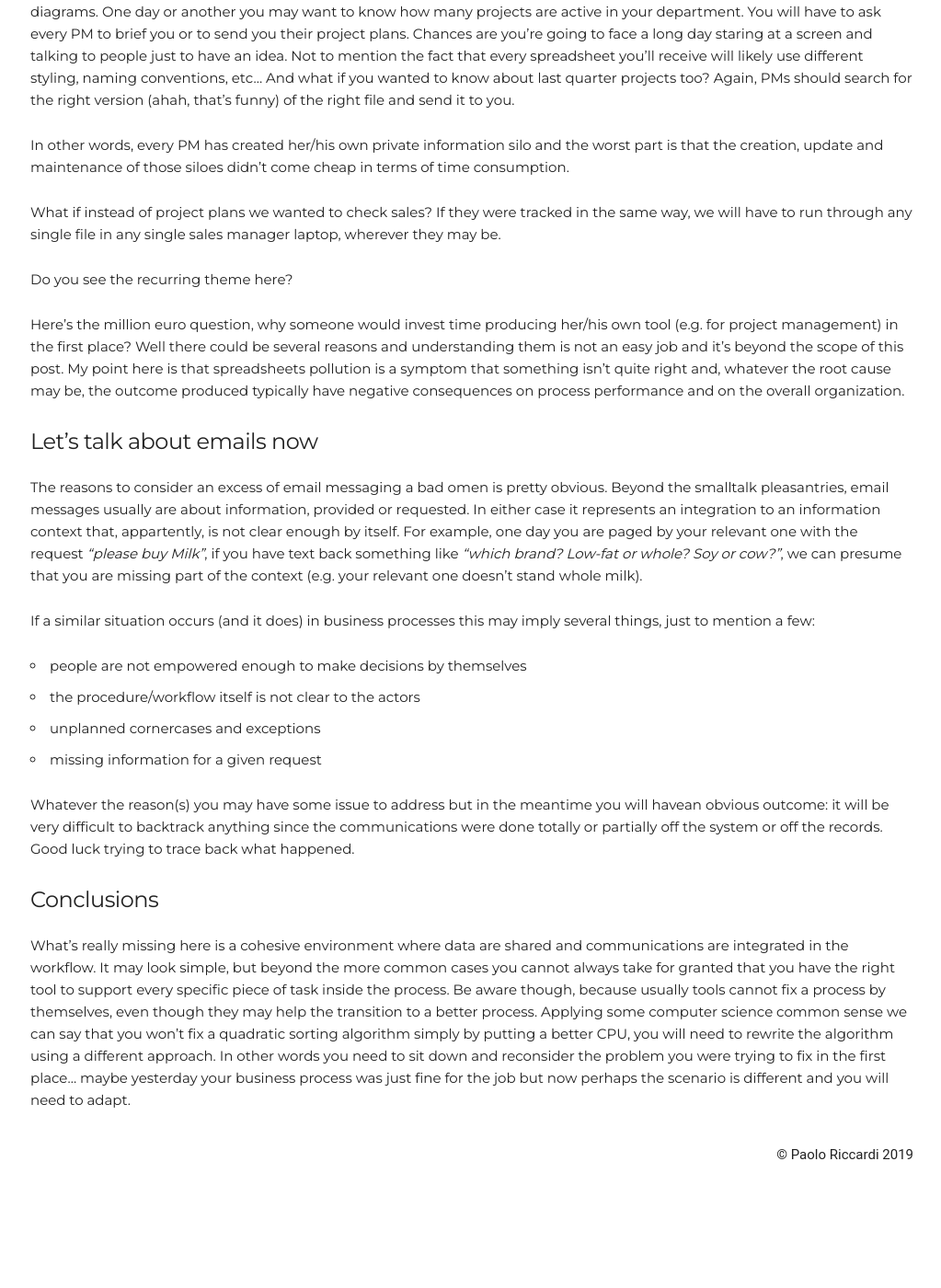
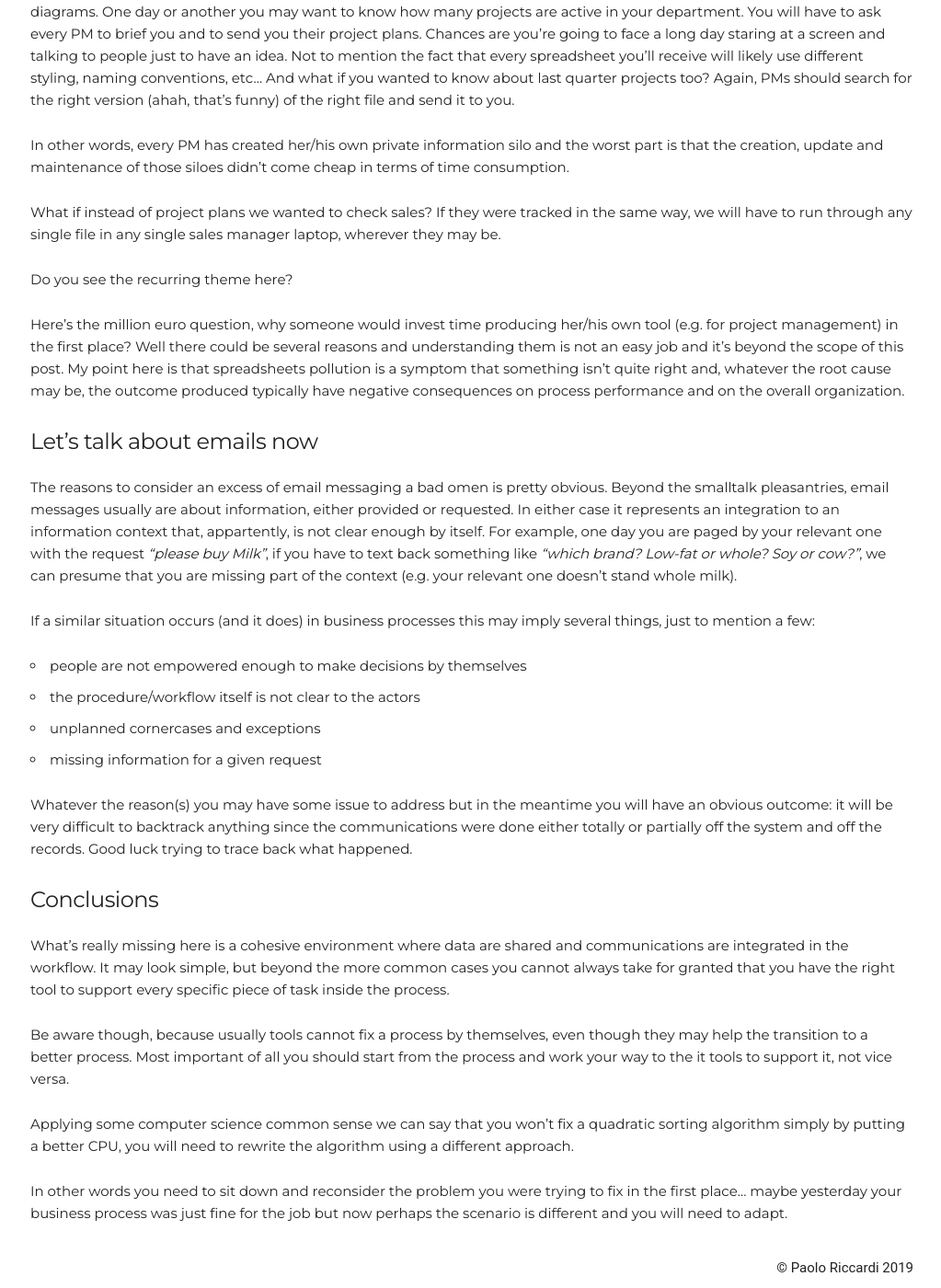
Before and after one commit to paoloriccardi/paoloriccardi.github.io, a Jekyll site: the page built from _posts/2021-09-01-two-heuristics-to-measure-organizational-debt.md, in a window 1280 px wide and 1400 px high, scrolled down 1773 px. Shown: the whole window at 92% size, without its empty margins (127-1150 px from the left). Built offline with Jekyll 4.4.1, drawn with Linux system fonts in a browser that asks for light colours; before the commit the page ends 3050 px from its top, so only the background shows below that; some of the changed text lies outside the part shown.

Commit message:
fixed typos in post

```diff
--- a/_posts/2021-09-01-two-heuristics-to-measure-organizational-debt.md
+++ b/_posts/2021-09-01-two-heuristics-to-measure-organizational-debt.md
@@ -33,7 +33,7 @@ Don't get me wrong, spreadsheet and emails can be useful, if you're in trouble t
 
 ##### The Spreadsheet incident
 So I am saying that spreadsheets are a thing of evil, right? No, no, no.
-The first spreadsheet software was called [VisiCalc]{https://en.wikipedia.org/wiki/VisiCalc} and it's impact on the computer industry in 1979 was huge.
+The first spreadsheet software was called [VisiCalc](https://en.wikipedia.org/wiki/VisiCalc){:target="_blank"} and it's impact on the computer industry in 1979 was huge.
 
 Indeed spreadsheets have rock solid reasons to be widely used even today:
 - easy to use for users who don't have a programming background
@@ -43,7 +43,7 @@ My job as Architect taught my one big lesson: it's always about tradeoffs. Somet
 
 For instance...
 
-Let's assume in your company every project manager uses spreadsheets to record project schedule and produce gantt diagrams. One day or another you may want to know how many projects are active in your department. You will have to ask every PM to brief you or to send you their project plans. Chances are you're going to face a long day staring at a screen and talking to people just to have an idea. Not to mention the fact that every spreadsheet you'll receive will likely use different styling, naming conventions, etc...
+Let's assume in your company every project manager uses spreadsheets to record project schedule and produce gantt diagrams. One day or another you may want to know how many projects are active in your department. You will have to ask every PM to brief you and to send you their project plans. Chances are you're going to face a long day staring at a screen and talking to people just to have an idea. Not to mention the fact that every spreadsheet you'll receive will likely use different styling, naming conventions, etc...
 And what if you wanted to know about last quarter projects too? Again, PMs should search for the right version (ahah, that's funny) of the right file and send it to you.
 
 In other words, every PM has created her/his own private information silo and the worst part is that the creation, update and maintenance of those siloes didn't come cheap in terms of time consumption.
@@ -56,7 +56,7 @@ Here's the million euro question, why someone would invest time producing her/hi
 My point here is that spreadsheets pollution is a symptom that something isn't quite right and, whatever the root cause may be, the outcome produced typically have negative consequences on process performance and on the overall organization.
 
 ##### Let's talk about emails now
-The reasons to consider an excess of email messaging a bad omen is pretty obvious. Beyond the smalltalk pleasantries, email messages usually are about information, provided or requested. In either case it represents an integration to an information context that, appartently, is not clear enough by itself. For example, one day you are paged by your relevant one with the request *"please buy Milk"*, if you have text back something like *"which brand? Low-fat or whole? Soy or cow?"*, we can presume that you are missing part of the context (e.g. your relevant one doesn't stand whole milk).
+The reasons to consider an excess of email messaging a bad omen is pretty obvious. Beyond the smalltalk pleasantries, email messages usually are about information, either provided or requested. In either case it represents an integration to an information context that, appartently, is not clear enough by itself. For example, one day you are paged by your relevant one with the request *"please buy Milk"*, if you have to text back something like *"which brand? Low-fat or whole? Soy or cow?"*, we can presume that you are missing part of the context (e.g. your relevant one doesn't stand whole milk).
 
 If a similar situation occurs (and it does) in business processes this may imply several things, just to mention a few:
 - people are not empowered enough to make decisions by themselves
@@ -64,8 +64,13 @@ If a similar situation occurs (and it does) in business processes this may imply
 - unplanned cornercases and exceptions
 - missing information for a given request
 
-Whatever the reason(s) you may have some issue to address but in the meantime you will havean obvious outcome: it will be very difficult to backtrack anything since the communications were  done totally or partially off the system or off the records. Good luck trying to trace back what happened.
+Whatever the reason(s) you may have some issue to address but in the meantime you will have an obvious outcome: it will be very difficult to backtrack anything since the communications were done either totally or partially off the system and off the records. Good luck trying to trace back what happened.
 
 ##### Conclusions
 What's really missing here is a cohesive environment where data are shared and communications are integrated in the workflow. It may look simple, but beyond the more common cases you cannot always take for granted that you have the right tool to support every specific piece of task inside the process.
-Be aware though, because usually tools cannot fix a process by themselves, even though they may help the transition to a better process. Applying some computer science common sense we can say that you won't fix a quadratic sorting algorithm simply by putting a better CPU, you will need to rewrite the algorithm using a different approach. In other words you need to sit down and reconsider the problem you were trying to fix in the first place... maybe yesterday your business process was just fine for the job but now perhaps the scenario is different and you will need to adapt.
+
+Be aware though, because usually tools cannot fix a process by themselves, even though they may help the transition to a better process. Most important of all you should start from the process and work your way to the it tools to support it, not vice versa.
+
+Applying some computer science common sense we can say that you won't fix a quadratic sorting algorithm simply by putting a better CPU, you will need to rewrite the algorithm using a different approach.
+
+In other words you need to sit down and reconsider the problem you were trying to fix in the first place... maybe yesterday your business process was just fine for the job but now perhaps the scenario is different and you will need to adapt.
```
